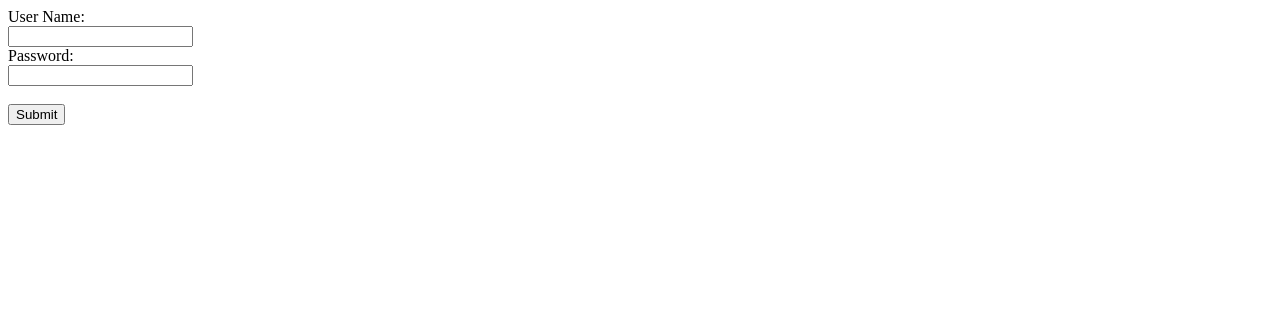
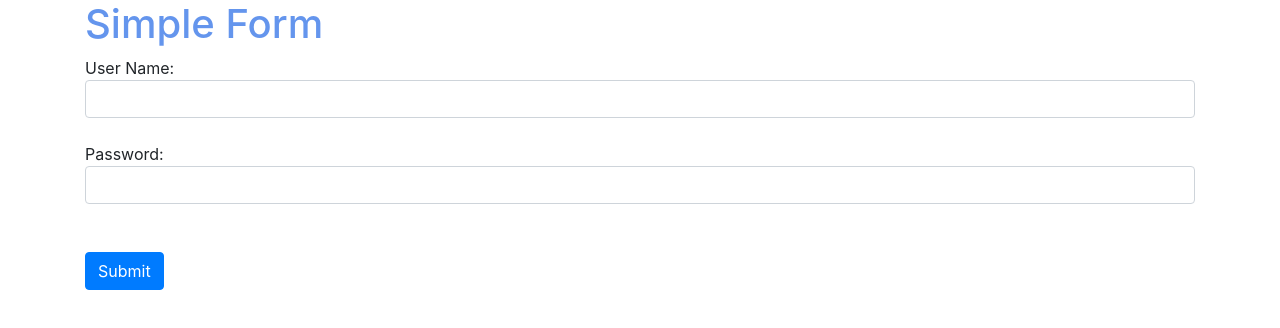
Before and after one commit to fatmaRefai/simple-form, a plain HTML site: page index.html in a window 1280 px wide. Drawn offline with nearby package versions, Linux system fonts and the light colour scheme.

Commit message:
using bootstrap

```diff
--- a/index.html
+++ b/index.html
@@ -7,12 +7,16 @@
                 color: cornflowerblue;
             }
         </style>
+        <link rel="stylesheet" href="https://maxcdn.bootstrapcdn.com/bootstrap/4.3.1/css/bootstrap.min.css">
     </head>
     <body>
+        <div class="container">
+        <h1>Simple Form</h1>
         <form action="/action_page.php">
-            User Name:<br> <input type="text" name="user-name"> <br>
-            Password:<br> <input type="password" name="password"><br><br>
-            <input type="submit">
+            User Name:<br> <input class ="form-control" type="text" name="user-name"> <br>
+            Password:<br> <input class ="form-control" type="password" name="password"><br><br>
+            <input class ="btn btn-primary" type="submit">
         </form>
+        </div>
     </body>
 </html>
```
